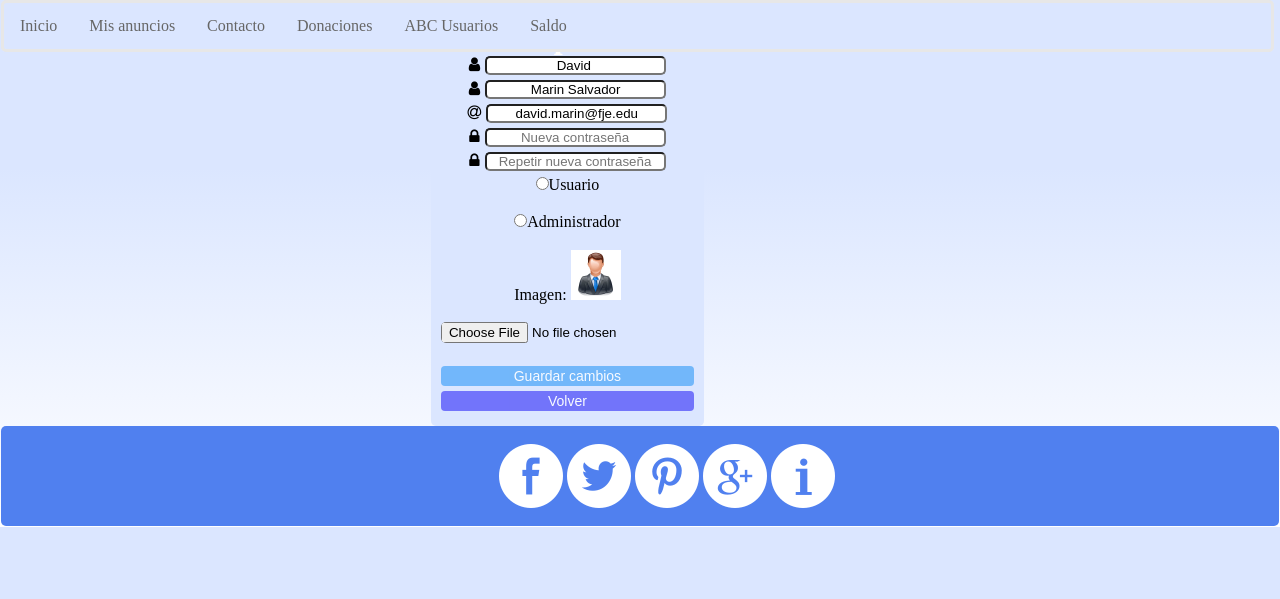
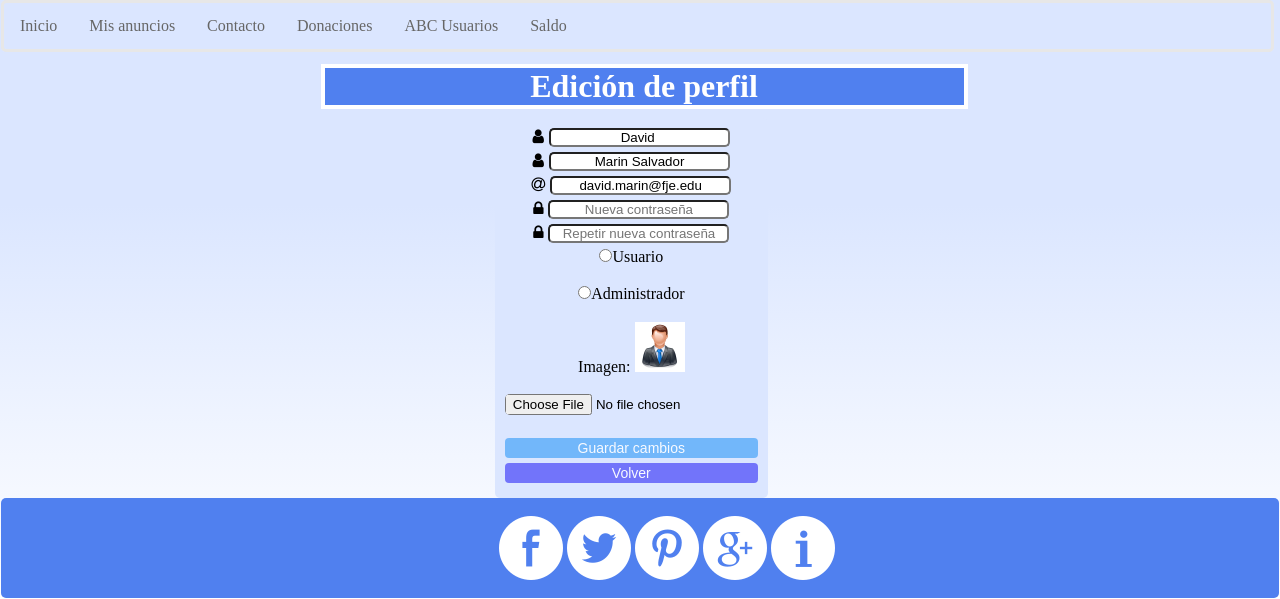
Before and after one commit to hermosilla7/Proyecto_5, a PHP site: page /usuarios_modificar_admin.php?id=1 in a window 1280 px wide. Shown: the part 206-805 px from the top of the page. Before the commit the page ends 733 px from the top, so only its background shows below. Run offline with PHP 8.4, Linux system fonts and the light colour scheme; a user stored in the database is signed in; data comes from the database, SQL or seed files in the repository; data that the repository does not hold is empty; some libraries are stand-ins or nearby versions.

Commit message:
subida de titulos

```diff
--- a/css/estilo.css
+++ b/css/estilo.css
@@ -15,7 +15,7 @@
   background: #dbe6ff none repeat scroll 0 0;
   border-radius: 5px;
   float: right;
-  margin-right: 45%;
+  margin-right: 40%;
   margin-top: 9px;
   padding: 10px;
   text-align: center;
@@ -35,7 +35,7 @@
   width: 13%;
 }
 .regis {
-  margin-left: 20%;
+  margin-left: 25%;
   width: 50%;
 }
 .form-grouptxt {
@@ -440,7 +440,7 @@ h2{
   background: #5080ef none repeat scroll 0 0;
   border: 4px solid #fff;
   display: block;
-  margin-left: 20%;
+  margin-left: 25%;
   margin-top: 5%;
   text-align: center;
   width: 50%;
@@ -448,9 +448,8 @@ h2{
 .actividades {
   background: #dbe6ff none repeat scroll 0 0;
   border: 4px solid #fff;
-  margin-left: 20%;
+  margin-left: 25%;
   width: 50%;
-
 }
 .actividad {
   border-radius: 5px;
--- a/usuarios_modificar.php
+++ b/usuarios_modificar.php
@@ -35,9 +35,11 @@
 			return enviar;
 		}
 	</script>
+		<div class="titleact">
+        <h1>Mi perfil</h1>
+    </div>
+	<div class="mod-form">
 
-	<div class="mod-form">
-		<h1>Mi perfil</h1>
  		<div class="form-group ">
 			<form name="f1" action="usuarios_modificar.proc.php" method="post" enctype="multipart/form-data" onsubmit="return validar();">
 				<div class="form-group">
--- a/usuarios_modificar_admin.php
+++ b/usuarios_modificar_admin.php
@@ -35,9 +35,11 @@
 			return enviar;
 		}
 	</script>
+			<div class="titleact">
+        <h1>Edición de perfil</h1>
+    </div>
+	<div class="mod-form">
 
-	<div class="mod-form">
-		<h1>Mi perfil</h1>
  		<div class="form-group ">
 			<form name="f1" action="usuarios_modificar_admin.proc.php?id=<?php echo $_REQUEST['id']; ?>" method="post" enctype="multipart/form-data" onsubmit="return validar();">
 				<div class="form-group">
```
